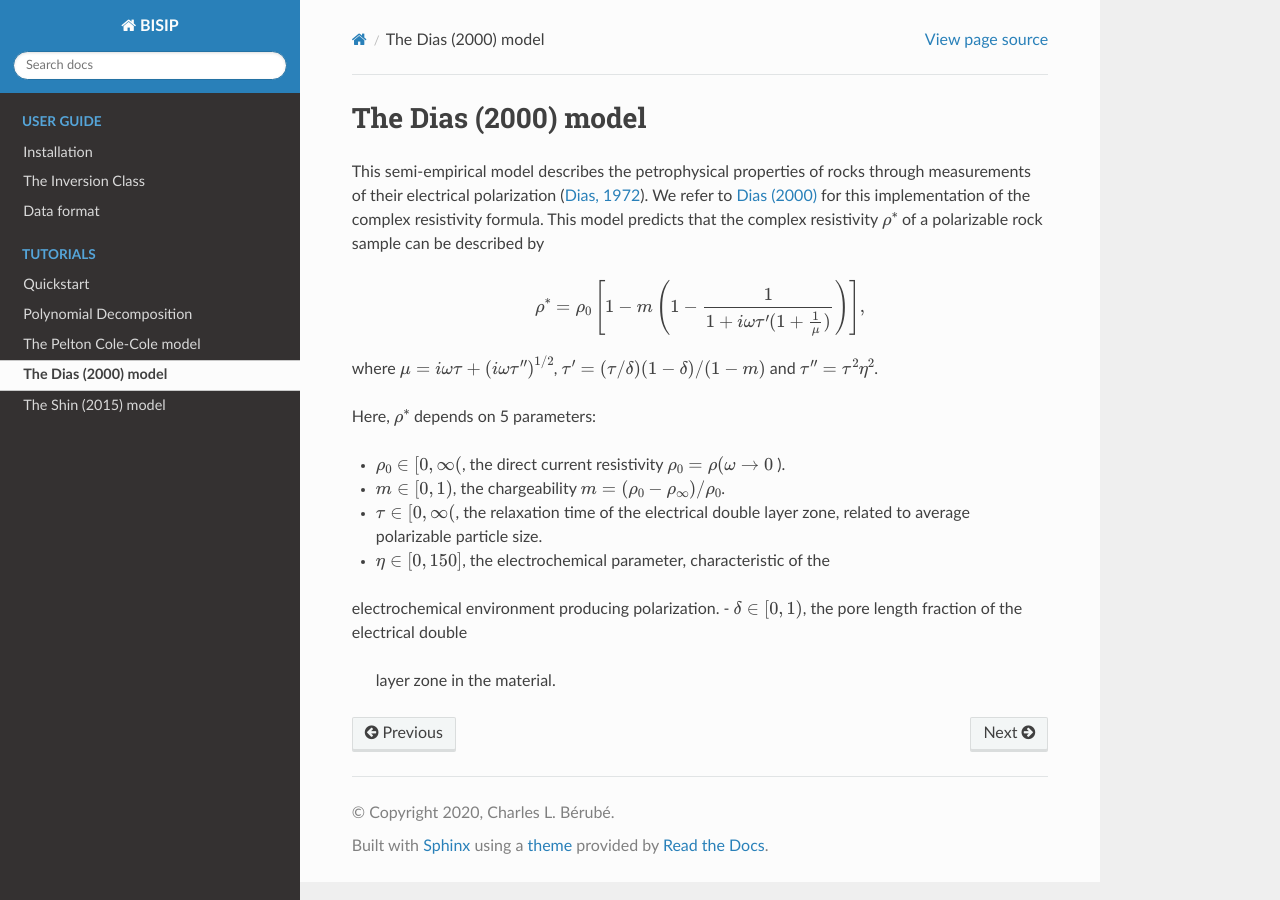
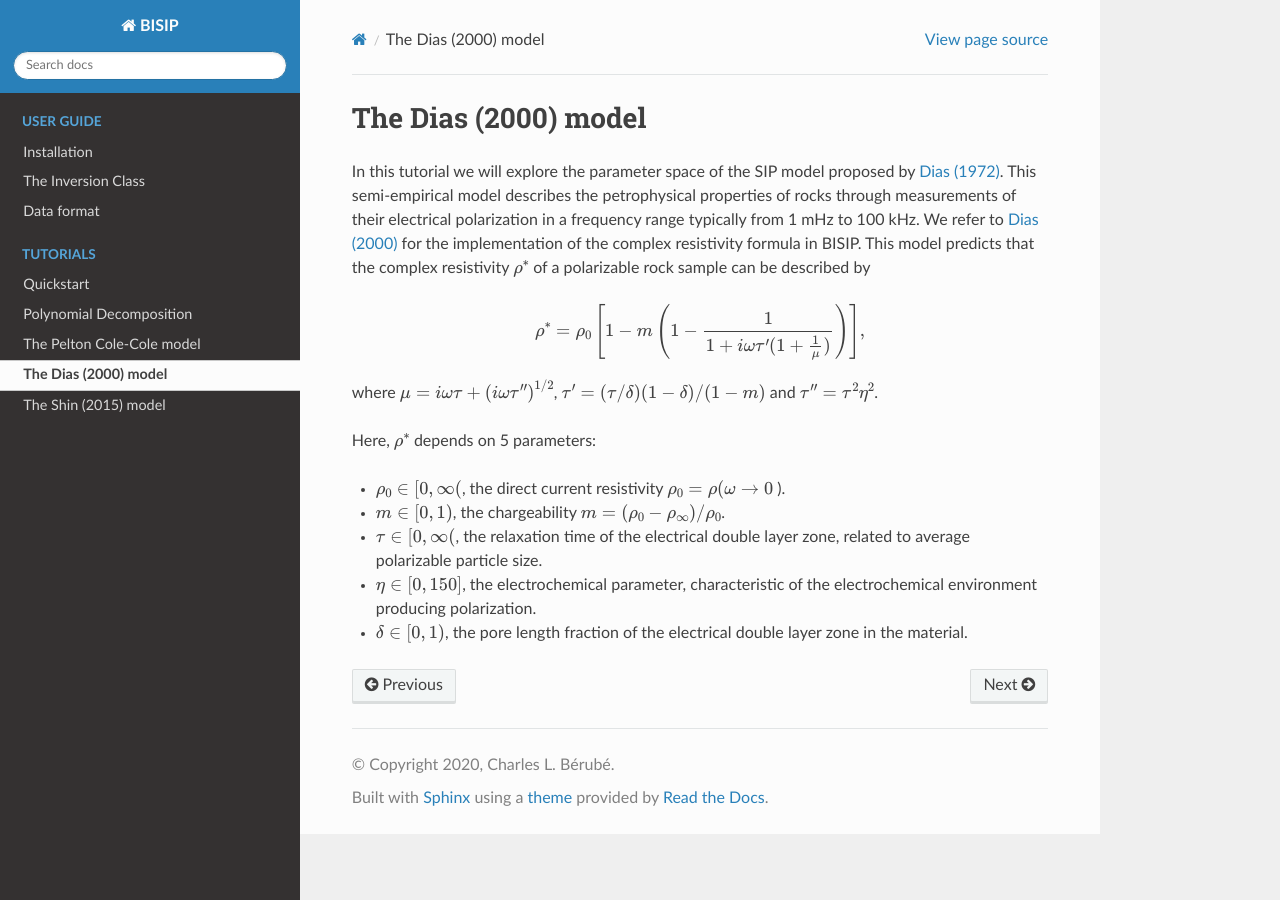
Before and after one commit to clberube/bisip2, a Sphinx documentation site: the page built from docs/tutorials/dias.rst, in a window 1280 px wide. Built offline with Sphinx 7.4.7 and the Read the Docs theme 2.0.0, drawn with Linux system fonts in a browser that asks for light colours.

Commit message:
Update docs

```diff
--- a/docs/tutorials/dias.rst
+++ b/docs/tutorials/dias.rst
@@ -3,12 +3,14 @@
 The Dias (2000) model
 =====================
 
-This semi-empirical model describes the petrophysical
-properties of rocks through measurements of their electrical polarization
-(`Dias, 1972 <https://agupubs.onlinelibrary.wiley.com/doi/abs/10.1029/JB077i026p04945>`_).
-We refer to `Dias (2000) <https://library.seg.org/doi/10.1190/1.1444738>`_ for this
-implementation of the complex resistivity formula. This model predicts that the
-complex resistivity :math:`\rho^*` of a polarizable rock sample can be described by
+In this tutorial we will explore the parameter space of the SIP model proposed by
+`Dias (1972) <https://agupubs.onlinelibrary.wiley.com/doi/abs/10.1029/JB077i026p04945>`_.
+This semi-empirical model describes the petrophysical properties of rocks through
+measurements of their electrical polarization in a frequency range typically from
+1 mHz to 100 kHz. We refer to `Dias (2000) <https://library.seg.org/doi/10.1190/1.1444738>`_
+for the implementation of the complex resistivity formula in BISIP. This model
+predicts that the complex resistivity :math:`\rho^*` of a polarizable rock sample
+can be described by
 
 .. math::
   \rho^* = \rho_0 \left[ 1-m\left(1-\frac{1}{1+i\omega\tau'(1+\frac{1}{\mu})} \right) \right],
@@ -24,6 +26,6 @@ Here, :math:`\rho^*` depends on 5 parameters:
 - :math:`\tau \in [0, \infty(`, the relaxation time of the electrical double layer zone, related to
   average polarizable particle size.
 - :math:`\eta \in [0, 150]`, the electrochemical parameter, characteristic of the
-electrochemical environment producing polarization.
+  electrochemical environment producing polarization.
 - :math:`\delta \in [0, 1)`, the pore length fraction of the electrical double
   layer zone in the material.
```
